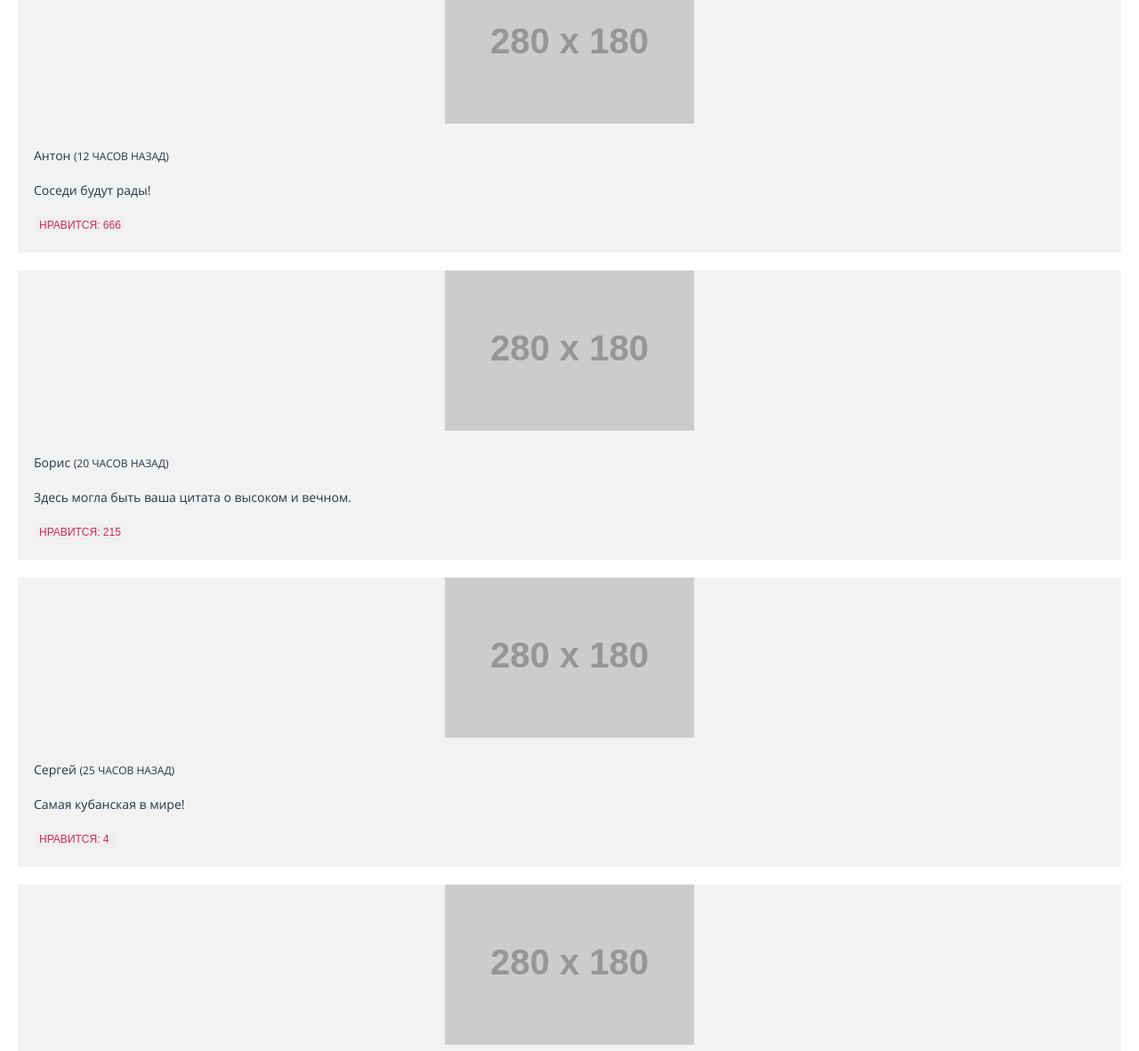
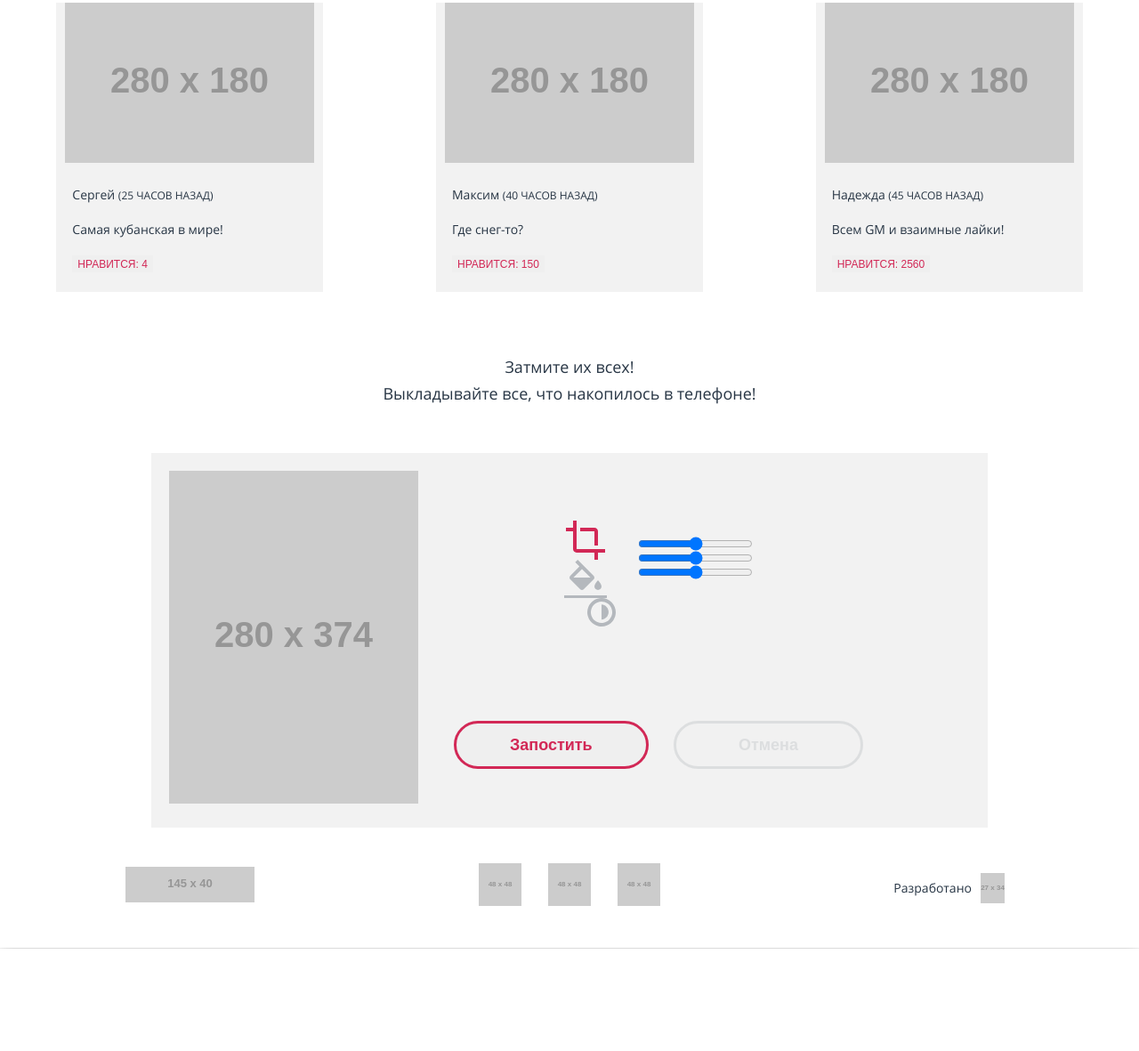
Before and after one commit to kotovi4/1314303-pink-22, a website: page source/catalog.html in a window 1280 px wide. Shown: the part 1129-2310 px from the top of the page at 89% size. After the commit the page ends 2195 px from the top, so only its background shows below. Drawn offline with nearby package versions, Linux system fonts and the light colour scheme; files that its build step writes are made by us from their sources.

Commit message:
Добавляет адаптивную сетку для страницы каталога

```diff
--- a/source/catalog.html
+++ b/source/catalog.html
@@ -161,6 +161,7 @@
         </picture>
 
         <div class="form-photo__wrapper">
+          <div class="form-photo__tools-wrapper">
             <div class="form-photo__filter-controls">
               <label class="form-photo__filter-toggle form-photo__filter-toggle--crop" for="range-filter-1"></label>
               <label class="form-photo__filter-toggle form-photo__filter-toggle--fill" for="range-filter-2"></label>
@@ -180,11 +181,11 @@
                 <input class="range-filter" type="range" id="range-filter-3" name="range-filter">
               </div>
             </div>
+          </div>
 
           <button class="form-photo__button form-photo__button--post" type="submit">Запостить</button>
           <button class="form-photo__button form-photo__button--cancel" type="reset">Отмена</button>
         </div>
-
 
       </form>
 
--- a/source/less/blocks/form-photo.less
+++ b/source/less/blocks/form-photo.less
@@ -1,6 +1,11 @@
 .form-photo {
   position: relative;
   background-color: @features-bg-color;
+
+  @media (min-width: @tablet-width) {
+    display: flex;
+    flex-wrap: nowrap;
+  }
 }
 
 .form-photo__img {
@@ -14,12 +19,36 @@
   justify-content: space-between;
   align-items: center;
   padding: 42px 20px 20px;
+
+  @media (min-width: @desktop-width) {
+    flex-direction: row;
+    flex-wrap: wrap;
+    width: 460px;
+  }
+}
+
+.form-photo__tools-wrapper {
+  @media (min-width: @tablet-width) {
+    display: flex;
+    position: relative;
+    justify-content: space-between;
+    align-items: center;
+  }
+
+  @media (min-width: @desktop-width) {
+    width: 100%;
+    justify-content: center;
+  }
 }
 
 .form-photo__filter-controls {
   display: flex;
   align-items: center;
   padding-bottom: 39px;
+
+  @media (min-width: @tablet-width) {
+    flex-direction: column;
+  }
 }
 
 .form-photo__filter-toggle {
@@ -61,8 +90,16 @@
 .form-photo__range-wrap {
   display: none;
 
+  @media (min-width: @tablet-width) {
+    display: flex;
+  }
+
   &--active {
     display: block;
+  }
+
+  @media (min-width: @tablet-width) {
+    display: flex;
   }
 }
 
@@ -80,6 +117,10 @@
     padding: 15px 90px;
     color: @accent-color;
     border: 3px solid @accent-color;
+
+    @media (min-width: @desktop-width) {
+      padding: 15px 60px;
+    }
   }
 
   &--cancel {
@@ -87,5 +128,9 @@
     color: @main-text-color;
     border: 3px solid @main-text-color;
     opacity: 0.1;
+
+    @media (min-width: @desktop-width) {
+      padding: 15px 70px;
+    }
   }
 }
--- a/source/less/blocks/new-post.less
+++ b/source/less/blocks/new-post.less
@@ -1,6 +1,9 @@
-// .new-post {
-
-// }
+.new-post {
+  @media (min-width: @desktop-width) {
+    max-width: 940px;
+    margin: 0 auto;
+  }
+}
 
 .new-post__slogan {
   padding-top: 49px;
@@ -10,4 +13,8 @@
   margin: 0 auto;
   line-height: 30px;
   text-align: center;
+
+  @media (min-width: @tablet-width) {
+    font-size: 18px;
+  }
 }
--- a/source/less/blocks/photo-blog.less
+++ b/source/less/blocks/photo-blog.less
@@ -1,6 +1,10 @@
 .photo-blog {
   margin-top: 45px;
   background-color: @nav-text-color;
+
+  @media (min-width: @desktop-width) {
+    text-align: center;
+  }
 }
 
 .photo-blog__wrapper {
@@ -12,9 +16,3 @@
   text-align: center;
   line-height: 30px;
 }
-
-.photo-blog__list {
-  list-style: none;
-  margin: 0;
-  padding: 0;
-}
--- a/source/less/blocks/post.less
+++ b/source/less/blocks/post.less
@@ -1,6 +1,14 @@
-// .post {
+.post {
+  list-style: none;
+  margin: 0;
+  padding: 0;
 
-// }
+  @media (min-width: @tablet-width) {
+    display: flex;
+    flex-wrap: wrap;
+    justify-content: space-around;
+  }
+}
 
 .post__item {
   margin-left: 20px;
@@ -9,11 +17,23 @@
   text-align: center;
   background-color: @features-bg-color;
 
+  @media (min-width: @tablet-width) {
+    width: 43%;
+  }
+
+  @media (min-width: @desktop-width) {
+    width: 300px;
+  }
+
   &--panorama {
     margin-top: 20px;
     margin-left: 0;
     margin-right: 0;
     background-color: @nav-text-color;
+
+    @media (min-width: @tablet-width) {
+      width: 100%;
+    }
   }
 }
 
```
Lines whose indentation alone changed are shown as unchanged.
